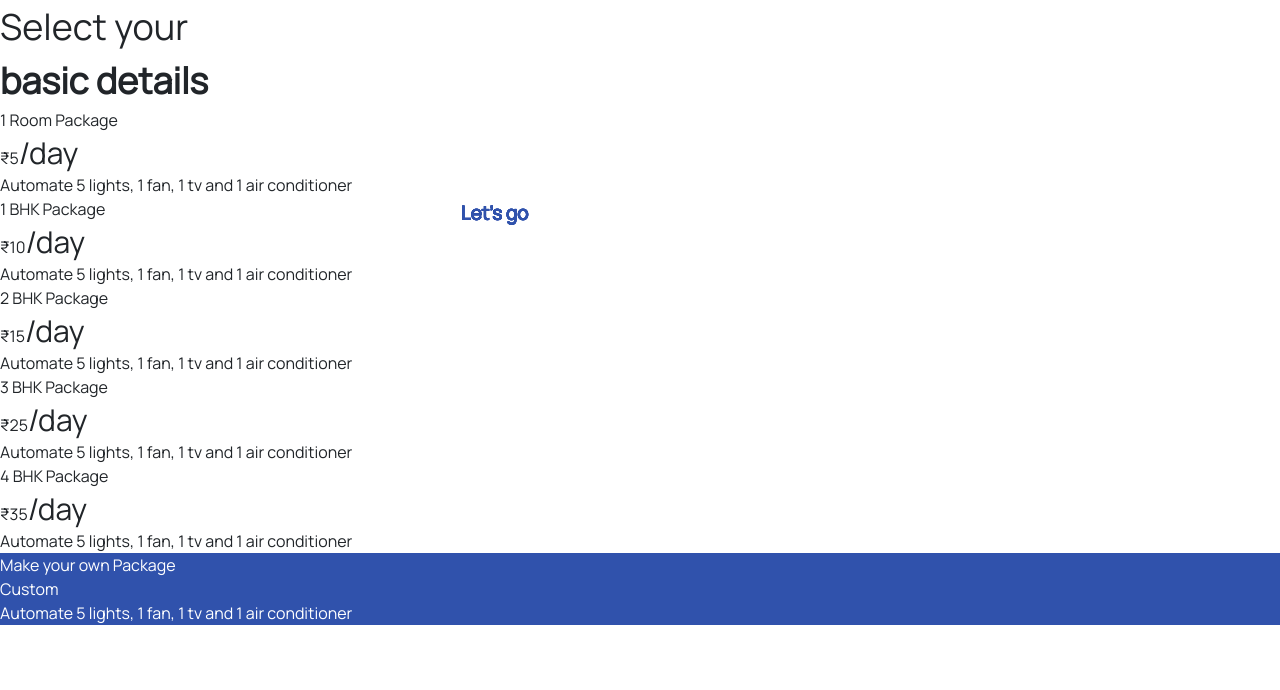
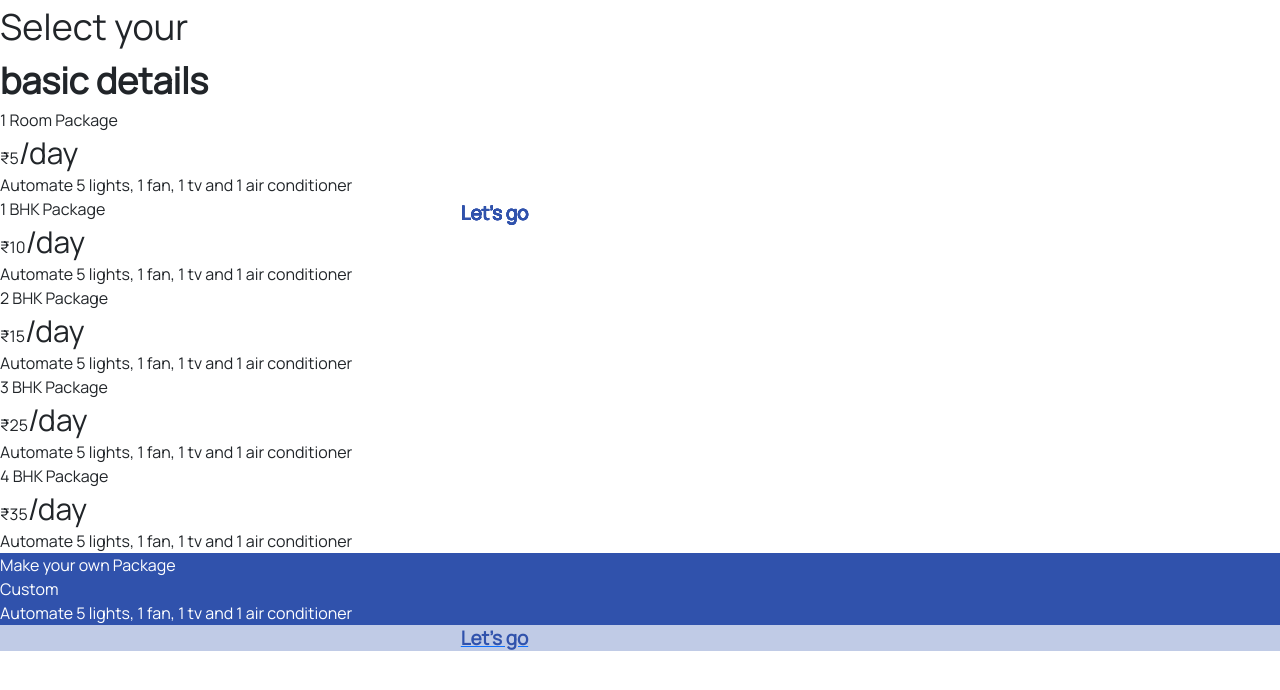
Before and after one commit to Akhil161/room_data, a React (Create React App) app: page /login/plan in a window 1280 px wide. Shown: the top 690 px of the page. Built offline with nearby package versions, Linux system fonts and the light colour scheme.

Commit message:
plan page correction

```diff
--- a/src/component/Planselect.js
+++ b/src/component/Planselect.js
@@ -53,7 +53,7 @@ export default function Planselect() {
         <div className="pcak-container-btn">
           <span style={{
             position: "absolute",
-            width: "70px",
+            width: "fit-content",
             height: "27px",
             left: "36%",
             top: "25%",
@@ -86,10 +86,10 @@ export default function Planselect() {
         <div className="pack-container-description" style={{color:"#FFFFFF",}}>
         Automate 5 lights, 1 fan, 1 tv and 1 air conditioner
         </div>
-        <Link to="room">
+        <Link className="link"to="room">
         <div className="pcak-container-btn" style={{background: "#FFFFFFB2",}}>
           <span style={{
-            position: "absolute",
+            position: "relative",
             width: "70px",
             height: "27px",
             left: "36%",
```
